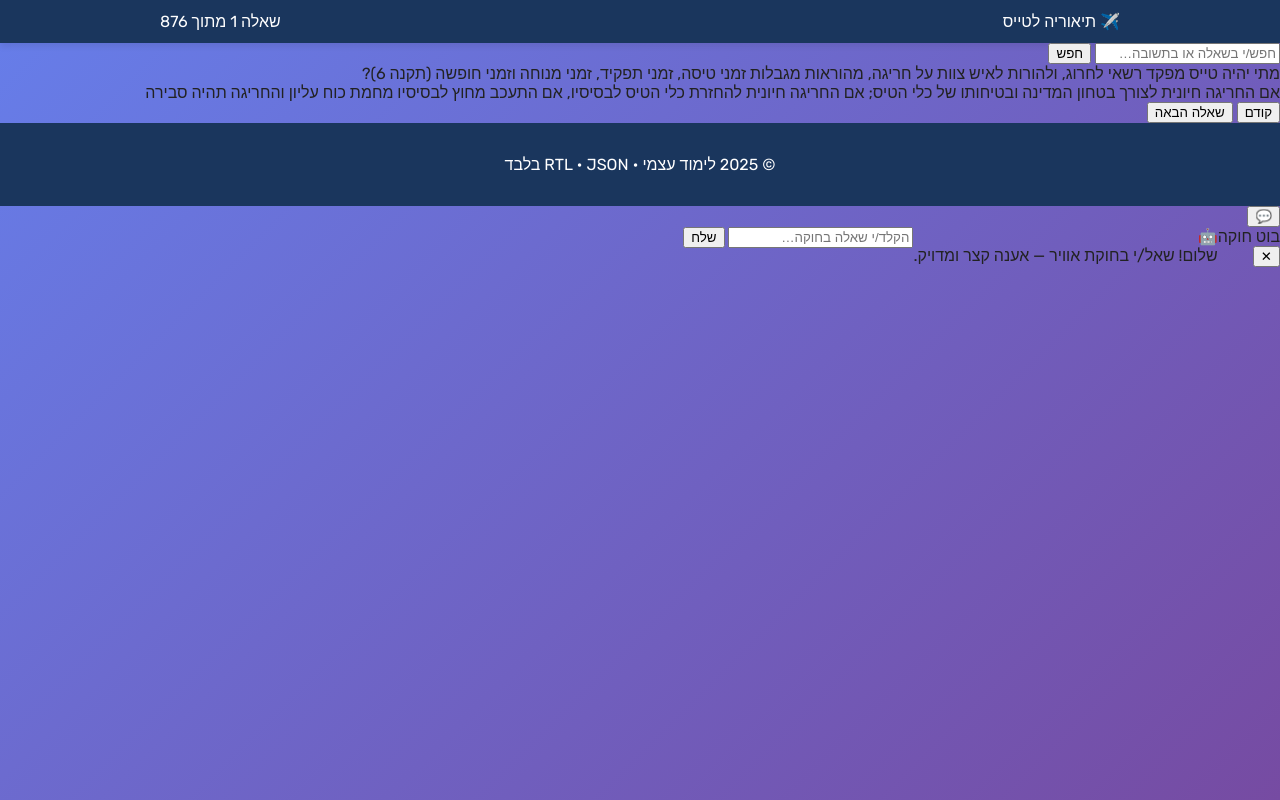
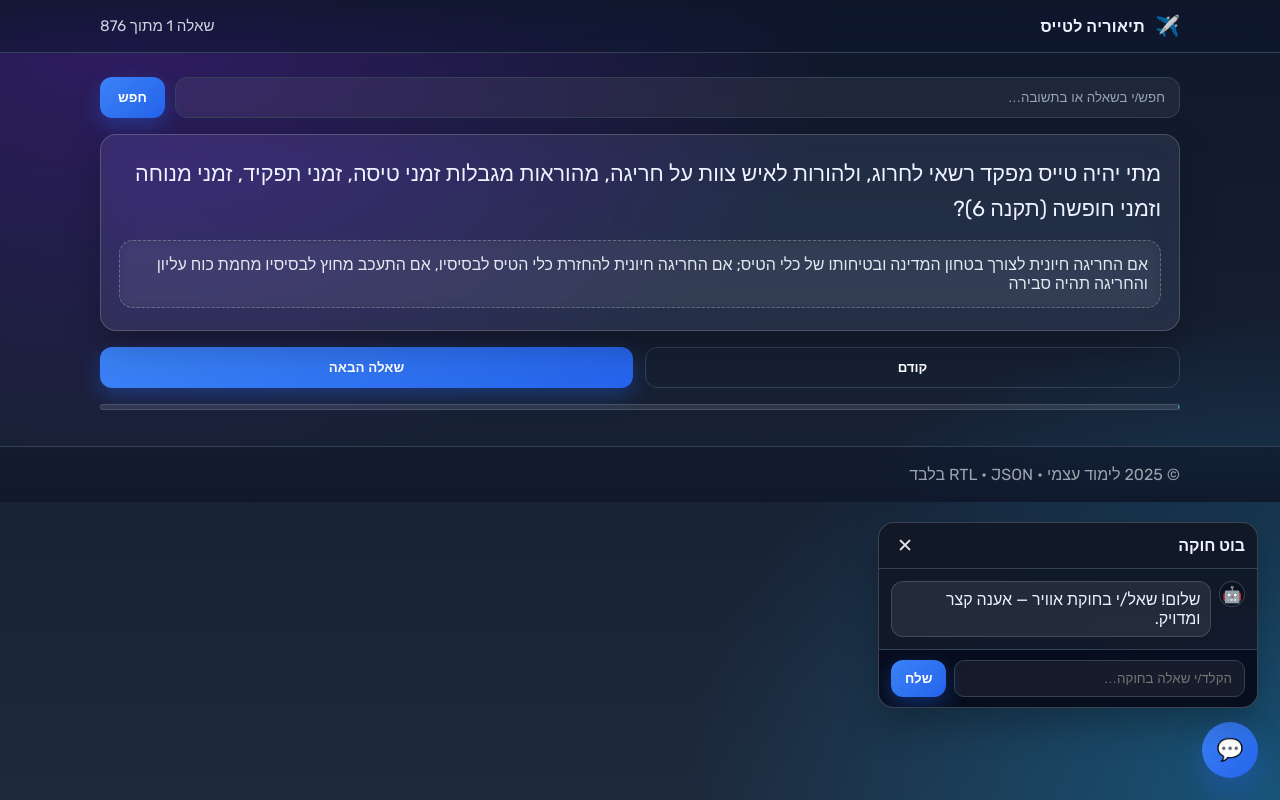
Before and after one commit to Alekseyfdx/RATAAAAA, a plain HTML site: page index.html in a window 1280 px wide. Both pictures are taken after a click on the button "פתח צ'אט". Drawn offline with Linux system fonts and the light colour scheme.

Commit message:
Update styles.css

```diff
--- a/styles.css
+++ b/styles.css
@@ -1,132 +1,185 @@
-/* ===== בסיס כללי ===== */
-* { box-sizing: border-box; }
-html, body { height: 100%; }
-body {
-  font-family: 'Rubik', system-ui, -apple-system, Segoe UI, Arial, sans-serif;
-  background: linear-gradient(135deg, #667eea 0%, #764ba2 100%);
-  color: #222;
-  direction: rtl;
-  margin: 0;
-  -webkit-text-size-adjust: 100%;
-  text-size-adjust: 100%;
-  word-break: break-word;
+/* ===== בסיס / ערכות צבע ===== */
+:root{
+  --bg1:#0f172a;        /* slate-900 */
+  --bg2:#1e293b;        /* slate-800 */
+  --grad1:#6d28d9;      /* violet-700 */
+  --grad2:#0ea5e9;      /* sky-500 */
+  --card-bg: rgba(255,255,255,.08);
+  --card-border: rgba(255,255,255,.18);
+  --text:#eef2ff;       /* indigo-50 */
+  --muted:#cbd5e1;      /* slate-300 */
+  --primary:#3b82f6;    /* blue-500 */
+  --primary-600:#2563eb;
+  --outline:#334155;
+  --success:#10b981;
+  --shadow: 0 15px 35px rgba(0,0,0,.25);
+  --radius:16px;
 }
 
-/* ===== כותרת ===== */
-.app-header {
-  background-color: #1a365d;
-  color: #fff;
-  padding: 12px 16px;
-  box-shadow: 0 4px 6px rgba(0,0,0,0.08);
+*{box-sizing:border-box}
+html,body{height:100%}
+body{
+  margin:0;
+  font-family:'Rubik',system-ui,-apple-system,'Segoe UI',Arial,sans-serif;
+  color:var(--text);
+  background:
+    radial-gradient(1200px 800px at 10% 0%, rgba(110,36,210,.35), transparent 60%),
+    radial-gradient(1000px 800px at 100% 100%, rgba(14,165,233,.35), transparent 60%),
+    linear-gradient(180deg, var(--bg1), var(--bg2));
 }
-.header-content {
-  display: flex; justify-content: space-between; align-items: center;
-  max-width: 960px; margin: 0 auto;
-}
-.logo { font-size: 1.1rem; font-weight: 700; }
 
 /* ===== מכולה ===== */
-.app-container {
-  max-width: 960px;
-  margin: 0 auto;
-  padding: 16px;
-  display: flex;
-  flex-direction: column;
-  gap: 14px;
+.container{ width:min(1080px, 92%); margin-inline:auto }
+
+/* ===== כותרת ===== */
+.app-header{
+  position:sticky; top:0; z-index:10;
+  backdrop-filter:saturate(140%) blur(10px);
+  background:linear-gradient(to bottom, rgba(15,23,42,.85), rgba(15,23,42,.6));
+  border-bottom:1px solid var(--outline);
+}
+.header-content{
+  display:flex; align-items:center; justify-content:space-between;
+  padding:14px 0;
+}
+.brand{ display:flex; gap:10px; align-items:center; }
+.brand-logo{ font-size:1.25rem }
+.brand-text{ font-weight:700; letter-spacing:.3px }
+.counter{ color:var(--muted); font-size:.95rem }
+
+/* ===== אזור מרכזי ===== */
+.app-main{ padding:24px 0 36px; display:flex; flex-direction:column; gap:16px }
+
+/* ===== חיפוש ===== */
+.search{ display:flex; gap:10px; }
+.search input{
+  flex:1; background:rgba(255,255,255,.06); color:var(--text);
+  border:1px solid var(--outline); border-radius:12px; padding:12px 14px;
+  outline:none;
+}
+.search input::placeholder{ color:#94a3b8 }
+.btn{
+  border:0; border-radius:12px; padding:12px 18px; cursor:pointer; font-weight:700;
+  transition:transform .08s ease, box-shadow .2s ease, background .2s ease, filter .2s ease;
+}
+.btn:active{ transform:translateY(1px) }
+.btn-primary{ background:linear-gradient(135deg,var(--primary),var(--primary-600)); color:#fff; box-shadow:0 8px 20px rgba(37,99,235,.35) }
+.btn-outline{
+  background:transparent; color:#fff; border:1px solid var(--outline);
 }
 
-/* ===== חיפוש ===== */
-.controls-bar { display:flex; gap:10px; }
-.search-input {
-  flex: 1; padding: 12px 14px; border-radius: 12px;
-  border: 1px solid #cbd5e1; font-size: 1rem; background:#fff;
+/* ===== כרטיס ===== */
+.card{
+  border-radius:var(--radius);
+  padding:22px 18px;
+  box-shadow:var(--shadow);
 }
-.search-btn {
-  padding: 12px 18px; background:#2563eb; color:#fff;
-  border:0; border-radius:12px; cursor:pointer; font-weight:700;
+.glass{
+  background:var(--card-bg);
+  border:1px solid var(--card-border);
+  backdrop-filter: blur(14px) saturate(140%);
 }
-
-/* ===== כרטיס שאלה ===== */
-.question-card {
-  background:#fff;
-  border-radius: 16px;
-  padding: 22px 18px;
-  box-shadow: 0 8px 24px rgba(17,24,39,.08);
+.question{
+  font-size:1.35rem; line-height:1.6; margin:0 0 14px 0;
 }
-.question-text {
-  font-size: 1.2rem;
-  line-height: 1.5;
-  margin-bottom: 12px;
-}
-.answer-card {
-  background:#f6f9fb;
-  border-radius: 12px;
-  padding: 14px 12px;
-  font-size: 1.05rem;
-  color:#374151;
-  box-shadow:0 1px 6px rgba(30,40,70,.08);
+.answer{
+  background:rgba(255,255,255,.07);
+  border:1px dashed rgba(255,255,255,.25);
+  border-radius:14px;
+  padding:14px 12px;
+  color:#e2e8f0;
+  box-shadow: inset 0 1px 6px rgba(0,0,0,.12);
 }
 
 /* ===== ניווט ===== */
-.navigation-buttons { display:flex; gap:12px; }
-.nav-btn {
-  flex:1; padding:14px 0; background:#2563eb; color:#fff; border:0; border-radius:12px;
-  font-size:1rem; font-weight:700; cursor:pointer; transition:filter .15s ease;
-}
-.nav-btn:hover { filter:brightness(.93); }
+.nav-row{ display:flex; gap:12px }
+.nav-row .btn{ flex:1 }
 
 /* ===== התקדמות ===== */
-.progress-bar-container {
-  width:100%; height:7px; background:#e5e7eb; border-radius:6px; overflow:hidden; margin-top:4px;
+.progress-wrap{
+  width:100%; height:6px; background:rgba(255,255,255,.1);
+  border-radius:100px; overflow:hidden; border:1px solid rgba(255,255,255,.12)
 }
-.progress-bar { height:100%; background:#10b981; width:0; transition:width .3s ease; }
+.progress{
+  height:100%;
+  background:linear-gradient(90deg, var(--success), #22d3ee);
+  width:0;
+  transition:width .35s cubic-bezier(.2,.7,.25,1);
+}
 
 /* ===== תחתית ===== */
-.app-footer { background:#1a365d; color:#fff; padding: 16px; text-align:center; }
+.app-footer{
+  border-top:1px solid var(--outline);
+  padding:18px 0;
+  background:linear-gradient(to top, rgba(15,23,42,.9), rgba(15,23,42,.6));
+}
+.app-footer p{ margin:0; color:#9ca3af }
 
-/* ===== צ'אט ===== */
-.chat-btn {
-  position: fixed; bottom: 18px; left: 18px;
-  width: 56px; height: 56px; border-radius: 50%;
-  border: 0; cursor: pointer; font-size: 1.4rem;
-  background: #2563eb; color: #fff; box-shadow: 0 10px 20px rgba(0,0,0,.2);
-  z-index: 50;
-}
-.chat-window {
-  position: fixed; bottom: 84px; left: 18px; width: 360px;
-  background:#fff; border-radius: 14px; box-shadow: 0 16px 40px rgba(0,0,0,.22);
-  display: none; flex-direction: column; overflow: hidden; z-index: 50;
-}
-.chat-header {
-  background:#1a365d; color:#fff; padding:10px 12px; display:flex; justify-content:space-between; align-items:center;
-}
-.chat-close { background:transparent; border:0; color:#fff; font-size:1.2rem; cursor:pointer; }
-.chat-messages { max-height: 50vh; overflow:auto; padding: 10px 12px; display:flex; flex-direction:column; gap:8px; }
-.chat-message { display:flex; gap:8px; align-items:flex-start; }
-.message-avatar { width:28px; height:28px; display:grid; place-items:center; background:#e5e7eb; border-radius:50%; }
-.message-content { background:#f3f4f6; padding:8px 10px; border-radius:10px; text-align:right; }
-.user-message .message-content { background:#e0ecff; }
-.chat-input-row { display:flex; gap:8px; padding: 10px 12px; border-top:1px solid #e5e7eb; }
-.chat-input-row input { flex:1; padding:10px; border:1px solid #cbd5e1; border-radius:10px; }
-.chat-input-row button { padding:10px 14px; background:#2563eb; color:#fff; border:0; border-radius:10px; cursor:pointer; }
-.loading { padding:8px 12px; color:#6b7280; font-size:.95rem; }
-
-/* ===== מובייל (עד 600px) ===== */
-@media (max-width: 600px) {
-  .app-container { padding: 12px; gap: 12px; }
-  .controls-bar { flex-direction: column; }
-  .search-input, .search-btn { width: 100%; }
-  .question-card { padding: 16px 14px; }
-  .question-text { font-size: 1.05rem; }
-  .answer-card { font-size: 1rem; }
-  .navigation-buttons { flex-direction: column; gap: 8px; }
-  .nav-btn { width: 100%; padding: 14px 0; }
-  .chat-window { width: 92vw; left: 4vw; bottom: 88px; }
-  .chat-messages { max-height: 45vh; }
-  .logo { font-size: 1rem; }
+/* ===== FAB (כפתור צ'אט צף) ===== */
+.fab{
+  position:fixed; right:22px; bottom:22px; z-index:50;
+  width:56px; height:56px; border-radius:50%;
+  display:grid; place-items:center;
+  background:linear-gradient(135deg,var(--primary),var(--primary-600)); color:#fff;
+  border:0; cursor:pointer; box-shadow:0 14px 30px rgba(37,99,235,.35);
+  font-size:1.35rem;
 }
 
-/* חריצים בטוחים לאייפון ועוד */
-@supports(padding:max(0px)) {
-  body { padding-bottom: max(env(safe-area-inset-bottom), 0px); }
+/* לשים משמאל במקום מימין: */
+/* .fab{ right:auto; left:22px; } */
+
+/* ===== חלון צ'אט ===== */
+.chat{
+  position:fixed; right:22px; bottom:92px; z-index:60;
+  width:380px; max-height:min(70vh, 620px);
+  display:none; flex-direction:column; overflow:hidden;
+  border-radius:16px; box-shadow:var(--shadow);
+  background:linear-gradient(180deg, rgba(17,24,39,.98), rgba(17,24,39,.92));
+  border:1px solid var(--card-border);
 }
+.chat-head{
+  display:flex; align-items:center; justify-content:space-between;
+  padding:10px 12px; border-bottom:1px solid var(--outline);
+}
+.chat-title{ font-weight:700 }
+.icon-btn{
+  background:transparent; color:#e5e7eb; border:0; font-size:1.2rem; cursor:pointer;
+}
+.chat-body{
+  padding:12px; overflow:auto; display:flex; flex-direction:column; gap:8px;
+}
+.msg{ display:flex; gap:8px; align-items:flex-start }
+.avatar{ width:26px; height:26px; display:grid; place-items:center; background:#0b1220; border:1px solid var(--outline); border-radius:50% }
+.bubble{
+  background:rgba(255,255,255,.08); border:1px solid rgba(255,255,255,.15);
+  padding:8px 10px; border-radius:12px;
+}
+.msg.user .bubble{ background:rgba(59,130,246,.15); border-color:rgba(59,130,246,.35) }
+
+.chat-input{
+  display:flex; gap:8px; padding:10px 12px; border-top:1px solid var(--outline);
+  background:rgba(2,6,23,.6);
+}
+.chat-input input{
+  flex:1; background:rgba(255,255,255,.06); color:#fff;
+  border:1px solid var(--outline); border-radius:10px; padding:10px 12px; outline:none;
+}
+.btn-send{ padding:10px 14px }
+
+.chat-loading{
+  padding:8px 12px; color:#cbd5e1; border-top:1px dashed var(--outline);
+}
+
+/* ===== מובייל ===== */
+@media (max-width: 640px){
+  .container{ width:min(100%, 94%) }
+  .search{ flex-direction:column }
+  .nav-row{ flex-direction:column }
+  .card{ padding:18px 14px }
+  .question{ font-size:1.15rem }
+  .chat{ width:92vw; right:4vw; bottom:86px }
+  .fab{ right:14px; bottom:14px }
+  /* לשמאל במובייל:
+     .chat{ left:4vw; right:auto }
+     .fab{ left:14px; right:auto } */
+}
```
